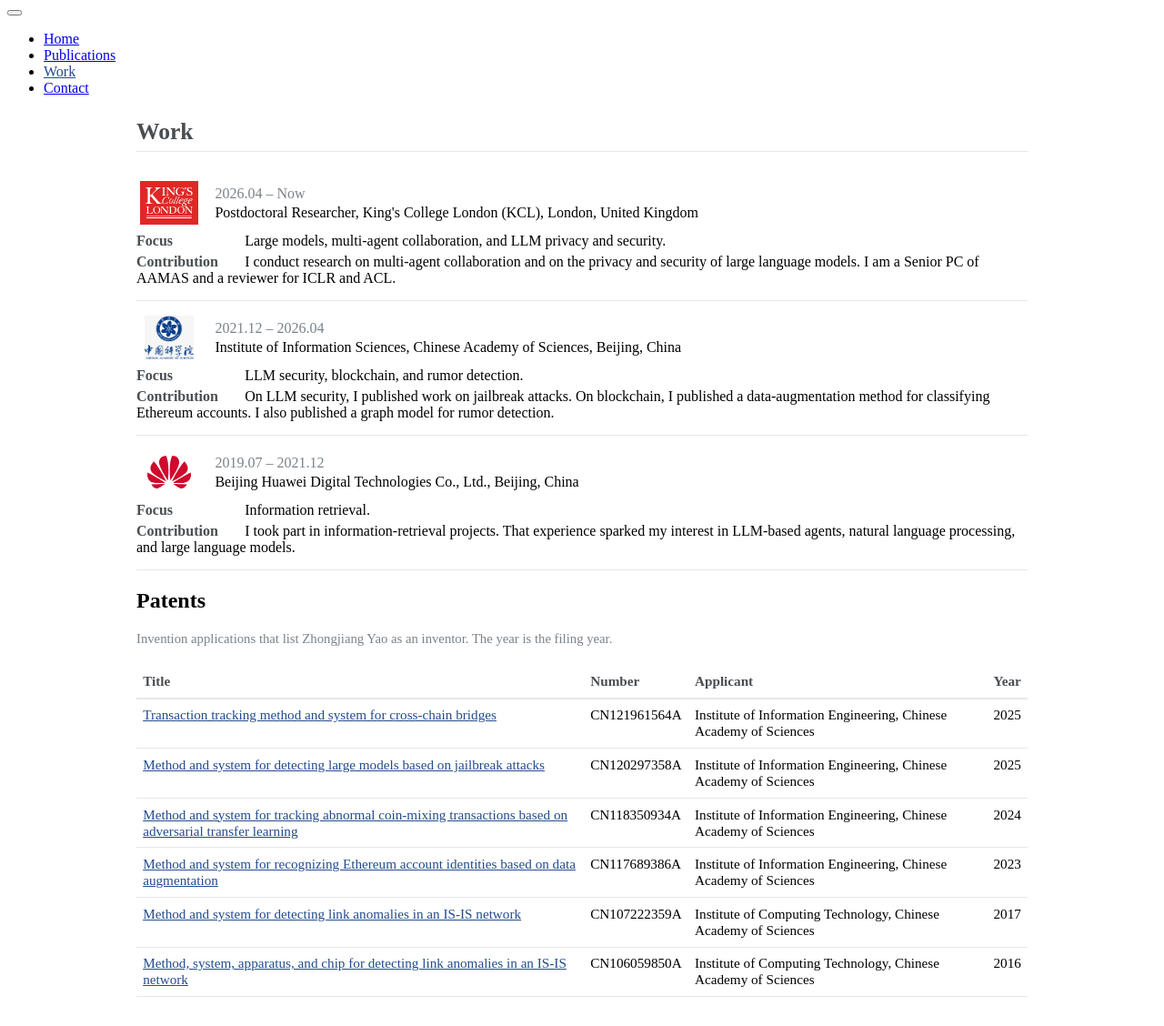
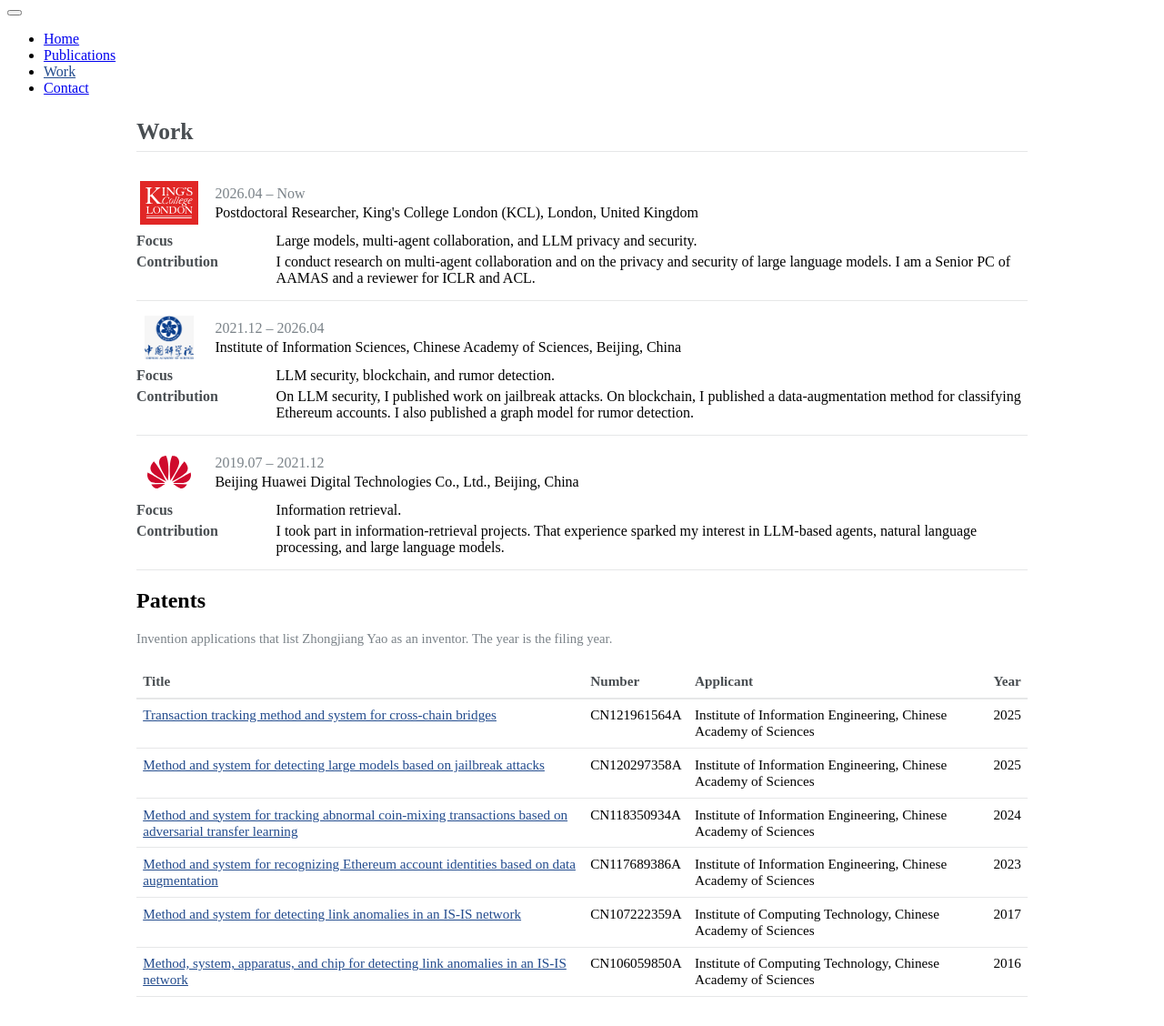
Before and after one commit to yaozhongjiang/yaozhongjiang.github.io, a Jekyll site: the page built from _pages/work.md, in a window 1280 px wide. Shown: the part 108-1236 px from the top of the page at 91% size. Built offline with Jekyll 4.4.1, drawn with Linux system fonts in a browser that asks for light colours; grey boxes are pictures that could not be loaded.

Commit message:
Indent Work contribution text beside its label.
Wrapped lines stay in the text column, so they no longer run back under Contribution.

Co-authored-by: Zhongjiang Yao <yaozhongjiang@users.noreply.github.com>

```diff
--- a/_pages/work.md
+++ b/_pages/work.md
@@ -21,13 +21,13 @@ author_profile: false
       </div>
       <div class="work-detail">
         {% if job.focus %}
-        <p><span class="work-label">Focus</span> {{ job.focus }}</p>
+        <p><span class="work-label">Focus</span><span class="work-copy">{{ job.focus }}</span></p>
         {% endif %}
         {% if job.contribution %}
-        <p><span class="work-label">Contribution</span> {{ job.contribution }}</p>
+        <p><span class="work-label">Contribution</span><span class="work-copy">{{ job.contribution }}</span></p>
         {% endif %}
         {% if job.awards %}
-        <p><span class="work-label">Awards</span> {{ job.awards }}</p>
+        <p><span class="work-label">Awards</span><span class="work-copy">{{ job.awards }}</span></p>
         {% endif %}
       </div>
     </li>
--- a/assets/css/site-pages.css
+++ b/assets/css/site-pages.css
@@ -271,14 +271,22 @@
 }
 
 .work-detail p {
+  display: grid;
+  grid-template-columns: 8.75rem minmax(0, 1fr);
+  column-gap: 0.85rem;
+  align-items: start;
   margin: 0.28rem 0;
 }
 
 .work-label {
-  display: inline-block;
-  min-width: 7.2rem;
   color: #494e52;
   font-weight: 600;
+  white-space: nowrap;
+}
+
+.work-copy {
+  display: block;
+  min-width: 0;
 }
 
 .contact-note {
```
Also changed, not shown: 3 other files.
